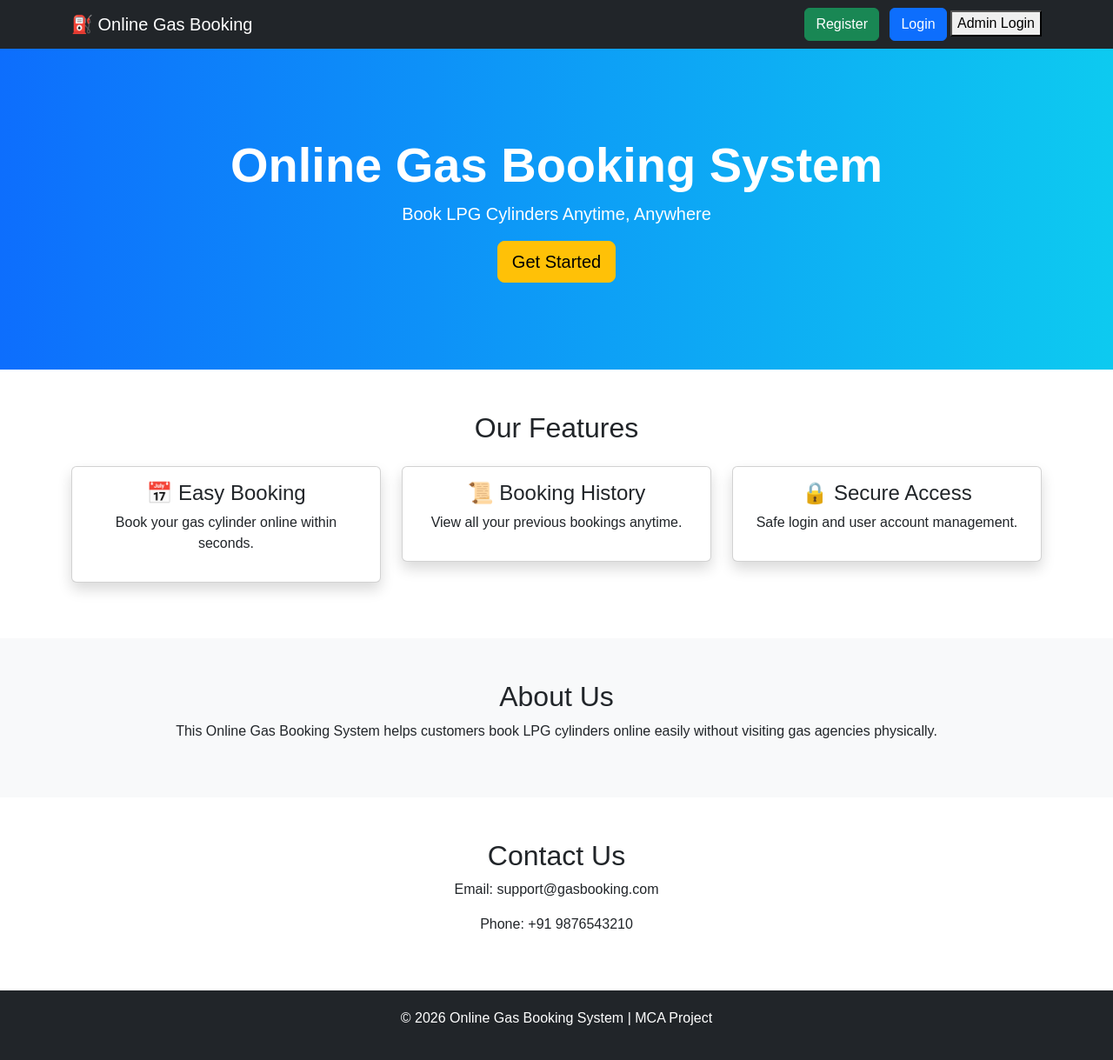
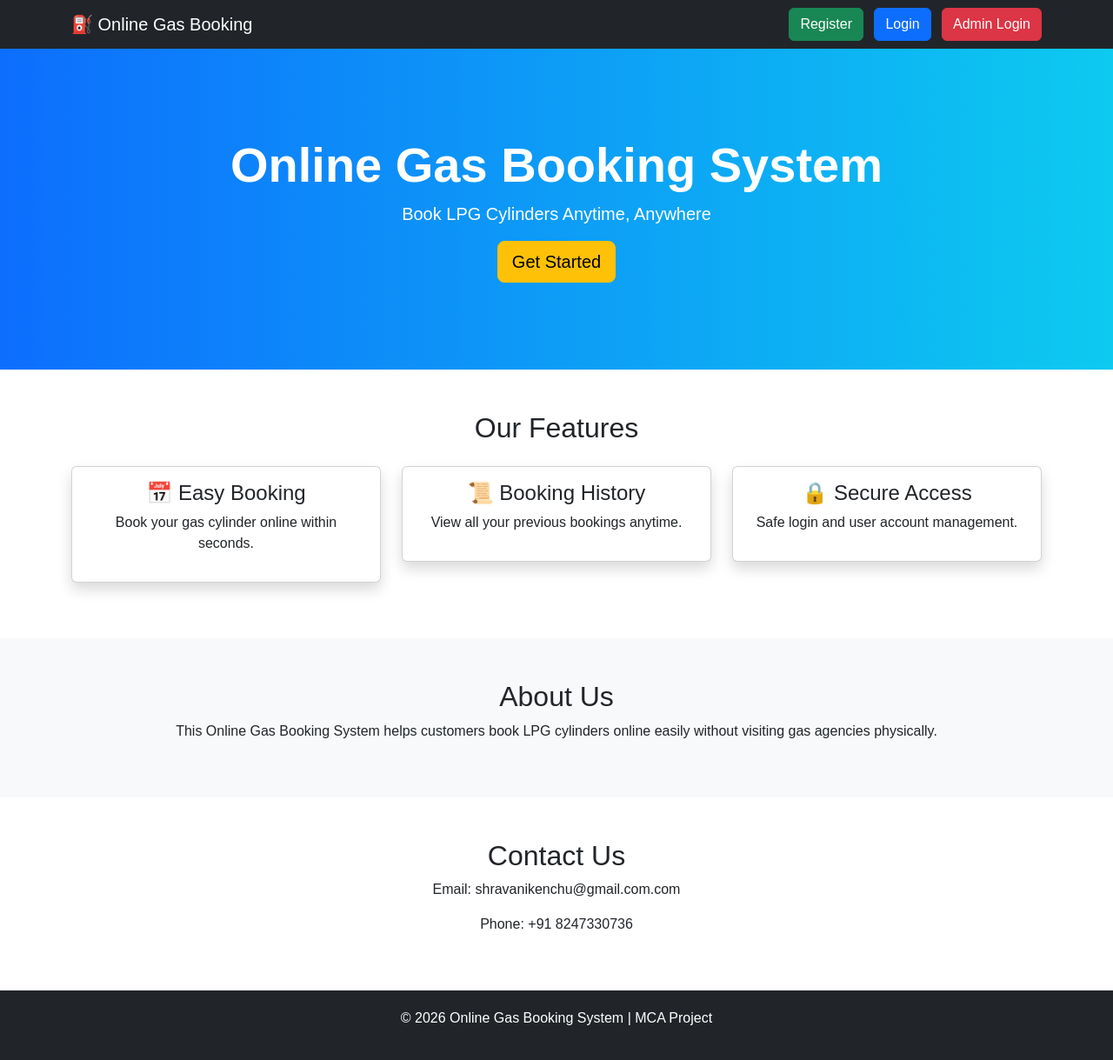
Before and after one commit to shravanikenchu-web/Online-Gas-Booking-System, a Flask app: page / in a window 1280 px wide. Shown: the whole page at 87% size. Run offline with Flask 3, Linux system fonts and the light colour scheme.

Commit message:
Update 01_index.html

```diff
--- a/templates/01_index.html
+++ b/templates/01_index.html
@@ -46,10 +46,9 @@
 
         <div>
             <a href="/register" class="btn btn-success me-2">Register</a>
-            <a href="/login" class="btn btn-primary">Login</a>
-            <a href="/admin">
-<button>Admin Login</button>
-            </a>
+<a href="/login" class="btn btn-primary me-2">Login</a>
+<a href="/admin" class="btn btn-danger">Admin Login</a>
+
         </div>
     </div>
 </nav>
@@ -121,8 +120,8 @@
 <section class="container py-5 text-center">
     <h2>Contact Us</h2>
 
-    <p>Email: support@gasbooking.com</p>
-    <p>Phone: +91 9876543210</p>
+    <p>Email: shravanikenchu@gmail.com.com</p>
+    <p>Phone: +91 8247330736</p>
 </section>
 
 <footer>
```
